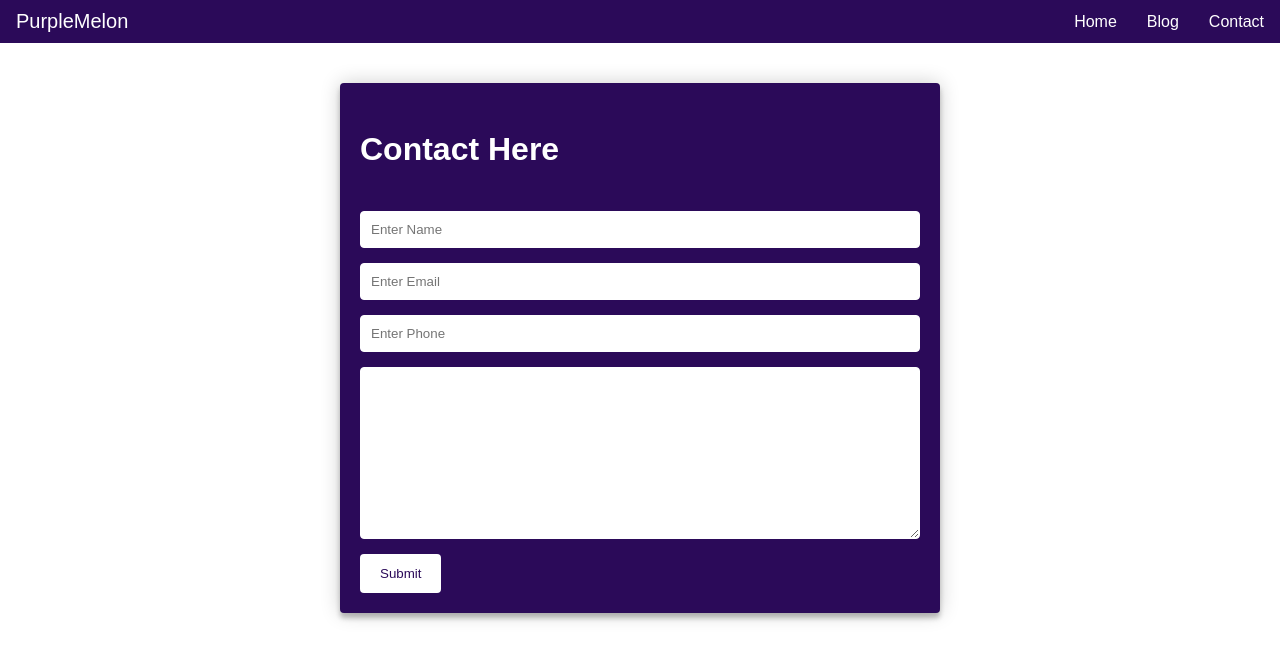
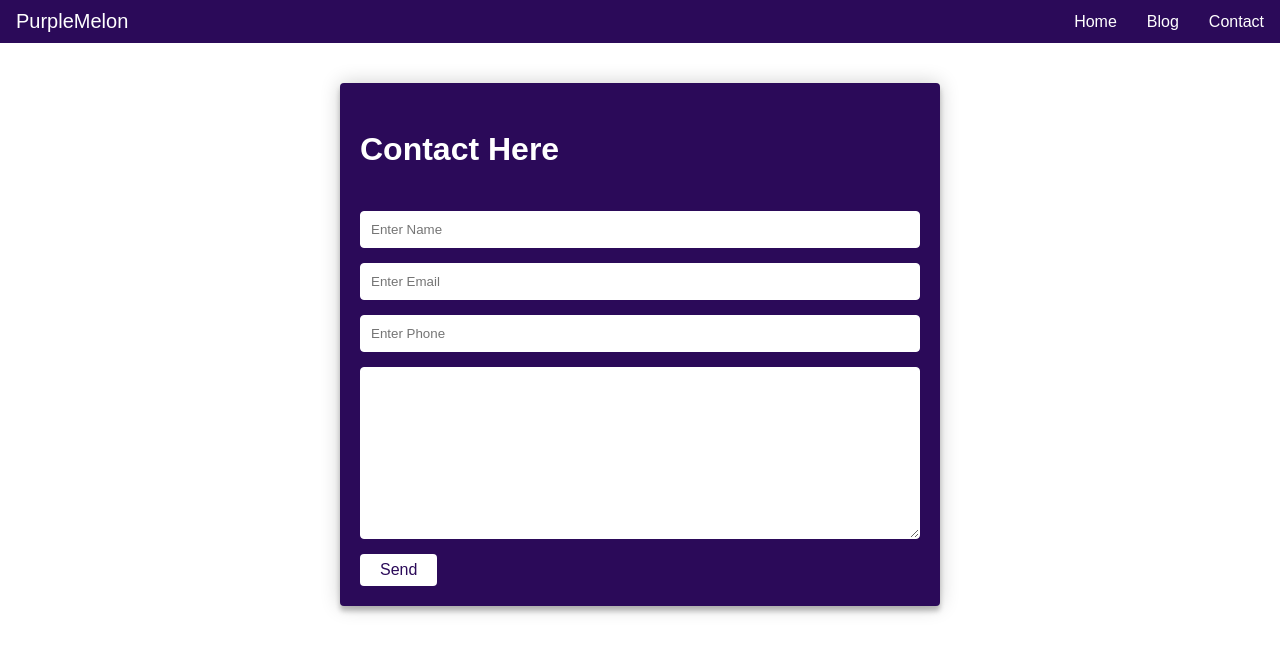
Before and after one commit to suz001/pm_blog, a React (Create React App) app in the folder frontend/: page /contact in a window 1280 px wide. Shown: the top 660 px of the page. Built offline with nearby package versions, Linux system fonts and the light colour scheme; a web font is replaced by a local one.

Commit message:
Contact complete 06/05

```diff
--- a/frontend/src/css/Contact.css
+++ b/frontend/src/css/Contact.css
@@ -32,14 +32,17 @@ label {
     display: inline-block;
     color: white;
 }
-input[type=submit] {
+.contactButton {
     background-color: white;
     color: #2B0A59;
-    padding: 12px 20px;
+    padding: 7px 20px;
     border: none;
     border-radius: 4px;
     cursor: pointer;
+    font-size: 16px;
 }
-input[type=submit]:hover {
-    background-color: rgb(140, 0, 255);
+.contactButton:hover {
+    background-color: rgb(235, 217, 255);
+    box-shadow: 0 12px 16px 0 rgba(0,0,0,0.24), 0 17px 50px 0 rgba(0,0,0,0.19);
+
 }
--- a/frontend/src/pages/Contact.js
+++ b/frontend/src/pages/Contact.js
@@ -39,10 +39,8 @@ const Contact = () =>{
         console.log(error);
         setContactData({'status':'error'})
       }
-      //event.preventDefault();
+    //event.preventDefault();
     }
-
-
 
 
 
@@ -51,7 +49,7 @@ const Contact = () =>{
     <div>
       <Navbar/>
     <div className='container'>
-      <form id='contact' action={SubmitForm}>
+      <form id='contact' >
         <label/>
         <h1>Contact <span>Here</span></h1>
         <label/>
@@ -59,7 +57,7 @@ const Contact = () =>{
         <input type="text" name="email" id="" onChange={handleChange} value={ContactData.email} placeholder="Enter Email" required/>
         <input type="text" name="phone" id="" onChange={handleChange} value={ContactData.phone} placeholder="Enter Phone" required/>
         <textarea name="message" id="message" cols="30" rows="10" onChange={handleChange} value={ContactData.message} required> Enter text here... </textarea>
-        <input type="submit" value='Submit'/>
+        <button onClick={SubmitForm} type="sumbit" class="button contactButton">Send</button>
       </form>
     </div>
     </div>
```
Also changed, not shown: 2 other files (tests, documents, lock files or other folders).
